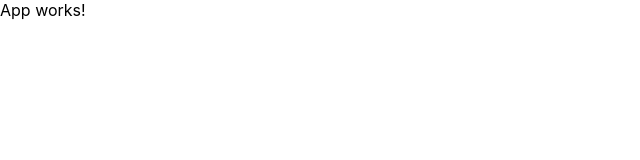
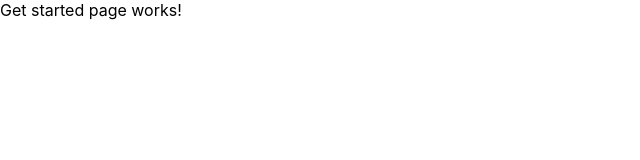
Before and after one commit to onecuriousmiind/softcom-frontend-assessment, a React (Create React App) app: page /get-started in a window 1280 px wide. Shown: the top 160 px of the page, without its empty margins (0-640 px from the left). Built offline with nearby package versions, Linux system fonts and the light colour scheme.

Commit message:
Sets up app pages/routes

```diff
--- a/package.json
+++ b/package.json
@@ -8,6 +8,7 @@
     "@testing-library/user-event": "^7.1.2",
     "react": "^16.13.1",
     "react-dom": "^16.13.1",
+    "react-router-dom": "^5.2.0",
     "react-scripts": "3.4.1"
   },
   "scripts": {
--- a/src/App.js
+++ b/src/App.js
@@ -1,11 +1,18 @@
 import React from 'react';
+import { BrowserRouter as Router, Route, Redirect, Switch } from 'react-router-dom';
 
-function App() {
+import { GetStarted, Dashboard } from './pages'
+
+export default function App() {
   return (
     <div className="App">
-      App works!
+      <Router>
+        <Switch>
+          <Route path="/" exact><Redirect to="/get-started" /></Route>
+          <Route path="/dashboard" exact><Dashboard /></Route>
+          <Route path="/get-started" exact><GetStarted /></Route>
+        </Switch>
+      </Router>
     </div>
   );
 }
-
-export default App;
--- /dev/null
+++ b/src/pages/dashboard/Dashboard.js
@@ -0,0 +1,14 @@
+import React, { PureComponent } from 'react';
+import PropTypes from 'prop-types';
+
+export default class Dashboard extends PureComponent {
+  static propTypes = {};
+
+  render() {
+    return (
+      <div>
+        Dashboard page works!
+      </div>
+    );
+  }
+}
--- /dev/null
+++ b/src/pages/dashboard/index.js
@@ -0,0 +1 @@
+export { default } from './Dashboard';
--- /dev/null
+++ b/src/pages/get-started/GetStarted.js
@@ -0,0 +1,14 @@
+import React, { PureComponent } from 'react';
+import PropTypes from 'prop-types';
+
+export default class GetStarted extends PureComponent {
+  static propTypes = {};
+
+  render() {
+    return (
+      <div>
+        Get started page works!
+      </div>
+    );
+  }
+}
--- /dev/null
+++ b/src/pages/get-started/index.js
@@ -0,0 +1 @@
+export { default } from './GetStarted';
--- /dev/null
+++ b/src/pages/index.js
@@ -0,0 +1,2 @@
+export { default as GetStarted } from './get-started';
+export { default as Dashboard } from './dashboard';
```
Also changed, not shown: 1 other file (tests, documents, lock files or other folders).
